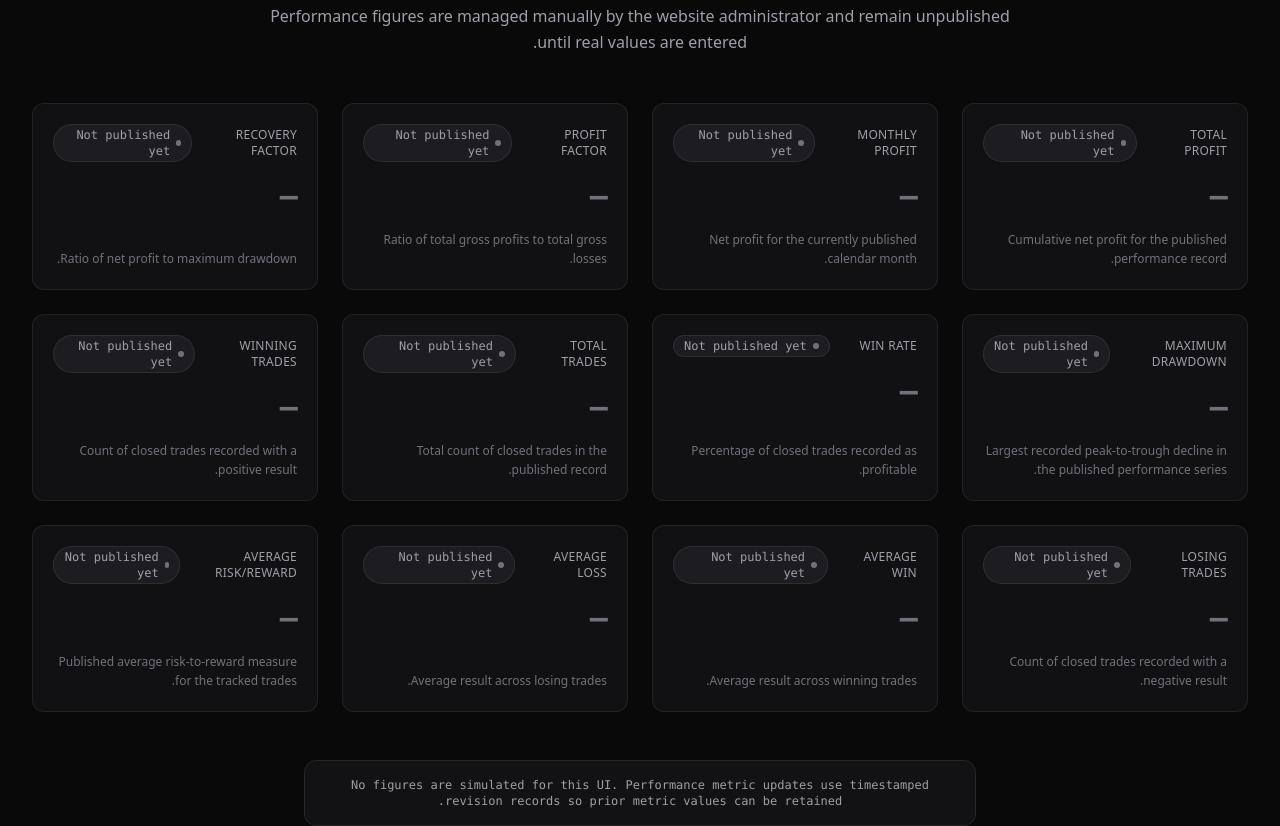
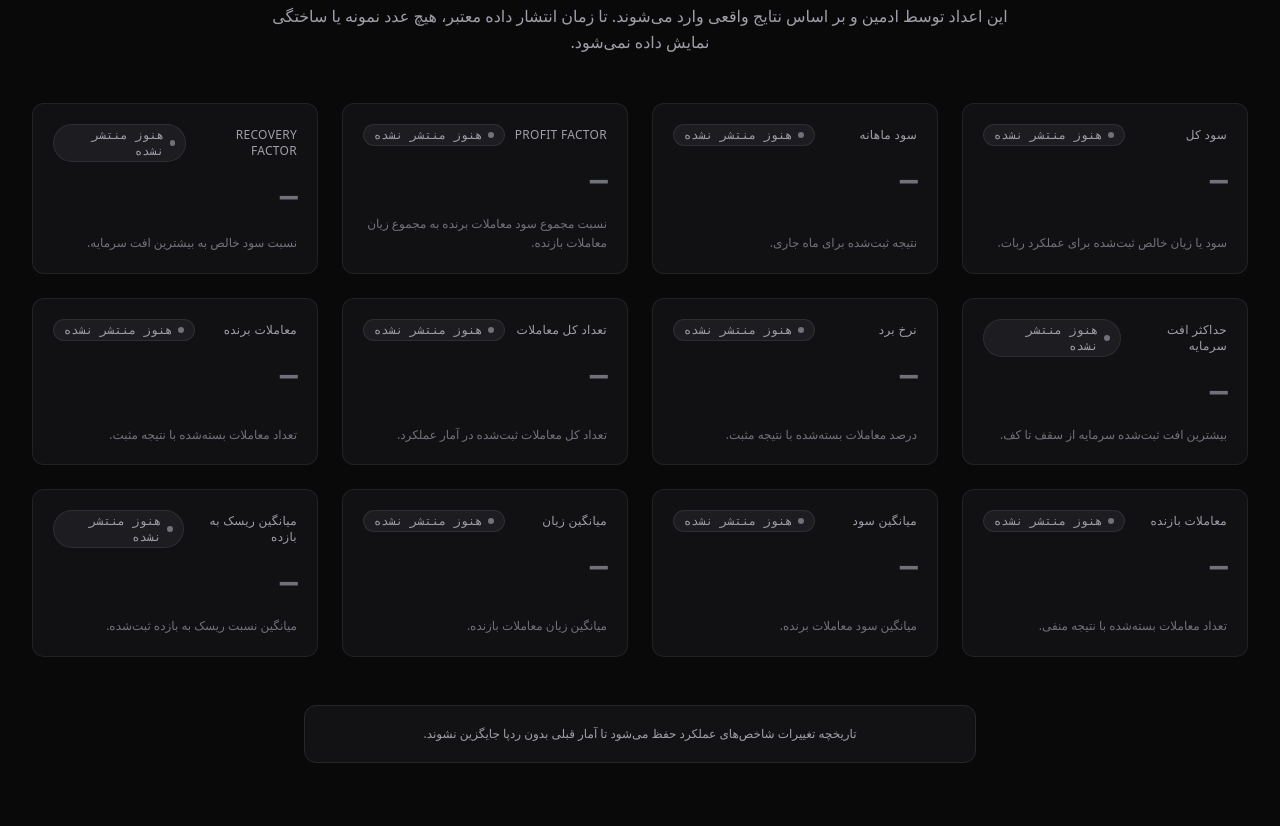
Before and after one commit to amirrezakhanipour/bot-website, a Next.js app: page / in a window 1280 px wide. Shown: the part 2140-2966 px from the top of the page. Built offline with nearby package versions, Linux system fonts and the light colour scheme.

Commit message:
feat(ui): localize performance section to Persian

```diff
--- a/src/components/marketing/performance-section.tsx
+++ b/src/components/marketing/performance-section.tsx
@@ -3,45 +3,45 @@ import { SectionHeading } from "@/components/shared/section-heading";
 import { MetricCard } from "@/components/shared/metric-card";
 
 const METRIC_CATALOG = [
-  { label: "Total Profit", description: "Cumulative net profit for the published performance record." },
-  { label: "Monthly Profit", description: "Net profit for the currently published calendar month." },
-  { label: "Profit Factor", description: "Ratio of total gross profits to total gross losses." },
-  { label: "Recovery Factor", description: "Ratio of net profit to maximum drawdown." },
-  { label: "Maximum Drawdown", description: "Largest recorded peak-to-trough decline in the published performance series." },
-  { label: "Win Rate", description: "Percentage of closed trades recorded as profitable." },
-  { label: "Total Trades", description: "Total count of closed trades in the published record." },
-  { label: "Winning Trades", description: "Count of closed trades recorded with a positive result." },
-  { label: "Losing Trades", description: "Count of closed trades recorded with a negative result." },
-  { label: "Average Win", description: "Average result across winning trades." },
-  { label: "Average Loss", description: "Average result across losing trades." },
-  { label: "Average Risk/Reward", description: "Published average risk-to-reward measure for the tracked trades." },
+  { label: "سود کل", description: "سود یا زیان خالص ثبت‌شده برای عملکرد ربات." },
+  { label: "سود ماهانه", description: "نتیجه ثبت‌شده برای ماه جاری." },
+  { label: "Profit Factor", description: "نسبت مجموع سود معاملات برنده به مجموع زیان معاملات بازنده." },
+  { label: "Recovery Factor", description: "نسبت سود خالص به بیشترین افت سرمایه." },
+  { label: "حداکثر افت سرمایه", description: "بیشترین افت ثبت‌شده سرمایه از سقف تا کف." },
+  { label: "نرخ برد", description: "درصد معاملات بسته‌شده با نتیجه مثبت." },
+  { label: "تعداد کل معاملات", description: "تعداد کل معاملات ثبت‌شده در آمار عملکرد." },
+  { label: "معاملات برنده", description: "تعداد معاملات بسته‌شده با نتیجه مثبت." },
+  { label: "معاملات بازنده", description: "تعداد معاملات بسته‌شده با نتیجه منفی." },
+  { label: "میانگین سود", description: "میانگین سود معاملات برنده." },
+  { label: "میانگین زیان", description: "میانگین زیان معاملات بازنده." },
+  { label: "میانگین ریسک به بازده", description: "میانگین نسبت ریسک به بازده ثبت‌شده." },
 ];
 
 export function PerformanceSection() {
   return (
-    <section id="performance" className="py-20 md:py-28 bg-zinc-950/60 border-y border-zinc-800/80">
-      <div className="max-w-7xl mx-auto px-4 sm:px-6 lg:px-8 space-y-12">
+    <section id="performance" className="border-y border-zinc-800/80 bg-zinc-950/60 py-20 md:py-28">
+      <div className="mx-auto max-w-7xl space-y-12 px-4 sm:px-6 lg:px-8">
         <SectionHeading
-          badge="Performance Record"
-          title="Performance Metrics"
-          subtitle="Performance figures are managed manually by the website administrator and remain unpublished until real values are entered."
+          badge="گزارش عملکرد"
+          title="آمار شفاف عملکرد ربات"
+          subtitle="این اعداد توسط ادمین و بر اساس نتایج واقعی وارد می‌شوند. تا زمان انتشار داده معتبر، هیچ عدد نمونه یا ساختگی نمایش داده نمی‌شود."
         />
 
-        <div className="grid grid-cols-1 sm:grid-cols-2 lg:grid-cols-4 gap-4 sm:gap-6">
-          {METRIC_CATALOG.map((metric, idx) => (
+        <div className="grid grid-cols-1 gap-4 sm:grid-cols-2 sm:gap-6 lg:grid-cols-4">
+          {METRIC_CATALOG.map((metric) => (
             <MetricCard
-              key={idx}
+              key={metric.label}
               label={metric.label}
               value={null}
               description={metric.description}
-              statusText="Not published yet"
+              statusText="هنوز منتشر نشده"
             />
           ))}
         </div>
 
-        <div className="p-4 rounded-xl bg-zinc-900/60 border border-zinc-800 text-center max-w-2xl mx-auto">
-          <p className="text-xs text-zinc-400 font-mono">
-            No figures are simulated for this UI. Performance metric updates use timestamped revision records so prior metric values can be retained.
+        <div className="mx-auto max-w-2xl rounded-xl border border-zinc-800 bg-zinc-900/60 p-4 text-center">
+          <p className="text-xs leading-6 text-zinc-400">
+            تاریخچه تغییرات شاخص‌های عملکرد حفظ می‌شود تا آمار قبلی بدون ردپا جایگزین نشوند.
           </p>
         </div>
       </div>
```
